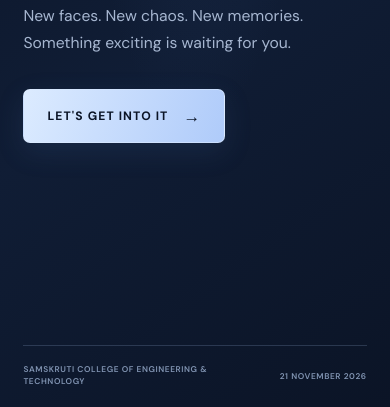
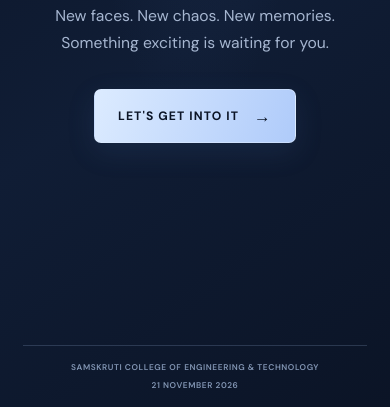
Before and after one commit to thewebatelier/freshers-2k26, a plain HTML site: page index.html in a window 390 px wide. Shown: the part 437-844 px from the top of the page. Drawn offline with Linux system fonts and the light colour scheme.

Commit message:
Update centered layout and upgraded banner

```diff
--- a/style.css
+++ b/style.css
@@ -282,3 +282,78 @@ button { -webkit-tap-highlight-color: transparent; }
   .banner-image { opacity: 1; transform: none; }
   .final-line, .reveal-item { opacity: 1; }
 }
+
+
+
+
+
+/* =====================================================
+   FRESHERS 2K26 — CENTER ALIGNMENT UPDATE
+   ===================================================== */
+
+.welcome-content,
+.journey-stage,
+.reveal-heading,
+.final-line {
+  text-align: center;
+}
+
+/* Center descriptive text */
+.intro-copy,
+.section-copy {
+  margin-left: auto;
+  margin-right: auto;
+}
+
+/* Center the welcome button */
+.welcome-content > .primary-button {
+  display: flex;
+  width: fit-content;
+  margin-left: auto;
+  margin-right: auto;
+}
+
+/* Keep the form neatly centered */
+.student-form {
+  margin-left: auto;
+  margin-right: auto;
+  text-align: left;
+}
+
+/* Center field labels and status messages */
+.field-group label,
+.form-status {
+  text-align: center;
+}
+
+/* Keep typed input text naturally left-aligned */
+.field-group input {
+  text-align: left;
+}
+
+/* Center buttons on the journey stages */
+.journey-stage > .primary-button:not(.form-button) {
+  display: flex;
+  width: fit-content;
+  margin-left: auto;
+  margin-right: auto;
+}
+
+/* Center footer information */
+.site-footer {
+  justify-content: center;
+  text-align: center;
+  flex-wrap: wrap;
+}
+
+@media (max-width: 600px) {
+  .site-footer {
+    flex-direction: column;
+    gap: 5px;
+    padding: 12px 0;
+  }
+
+  .site-footer span:first-child {
+    max-width: 100%;
+  }
+}
```
Also changed, not shown: 1 other file.
